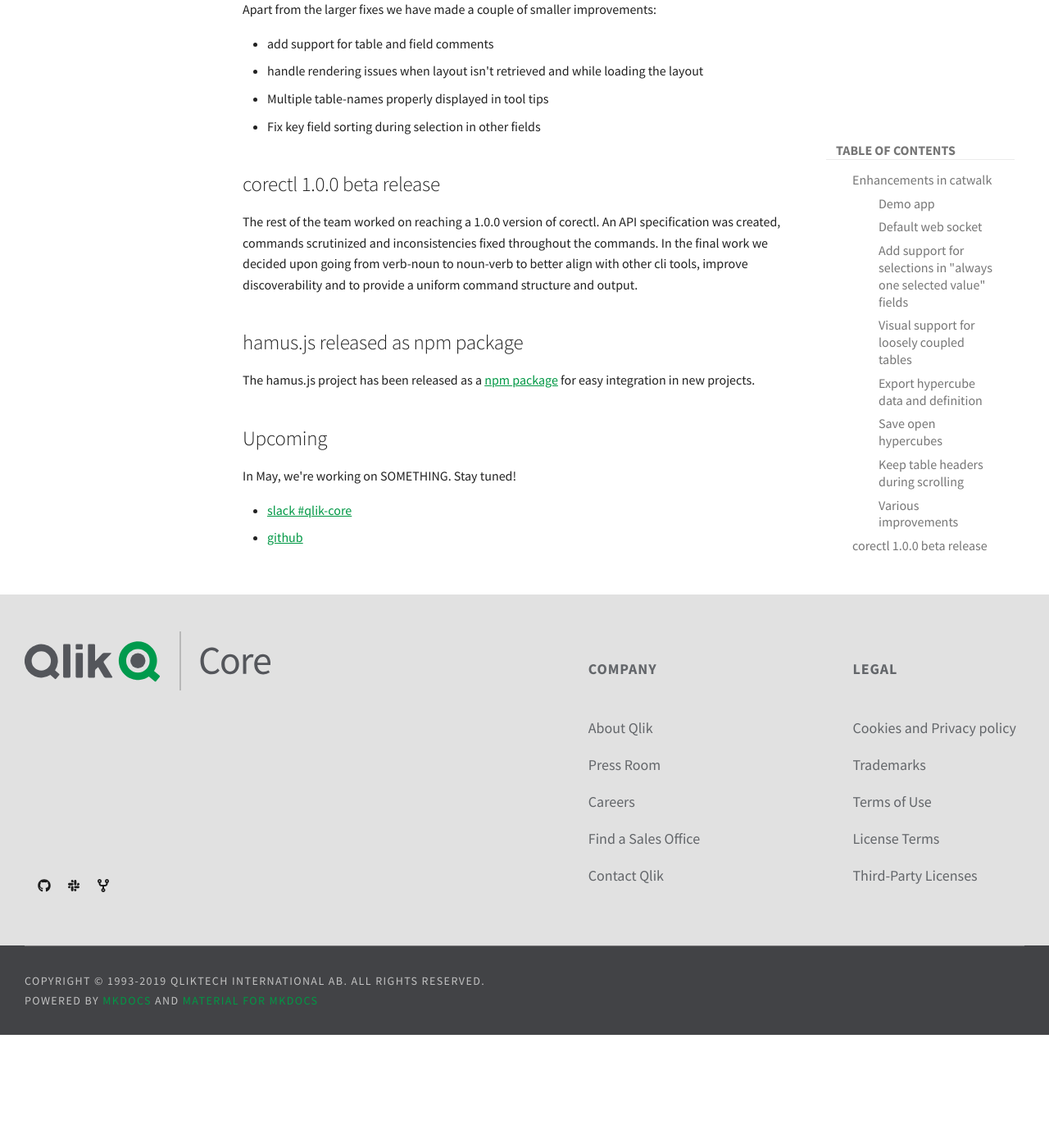
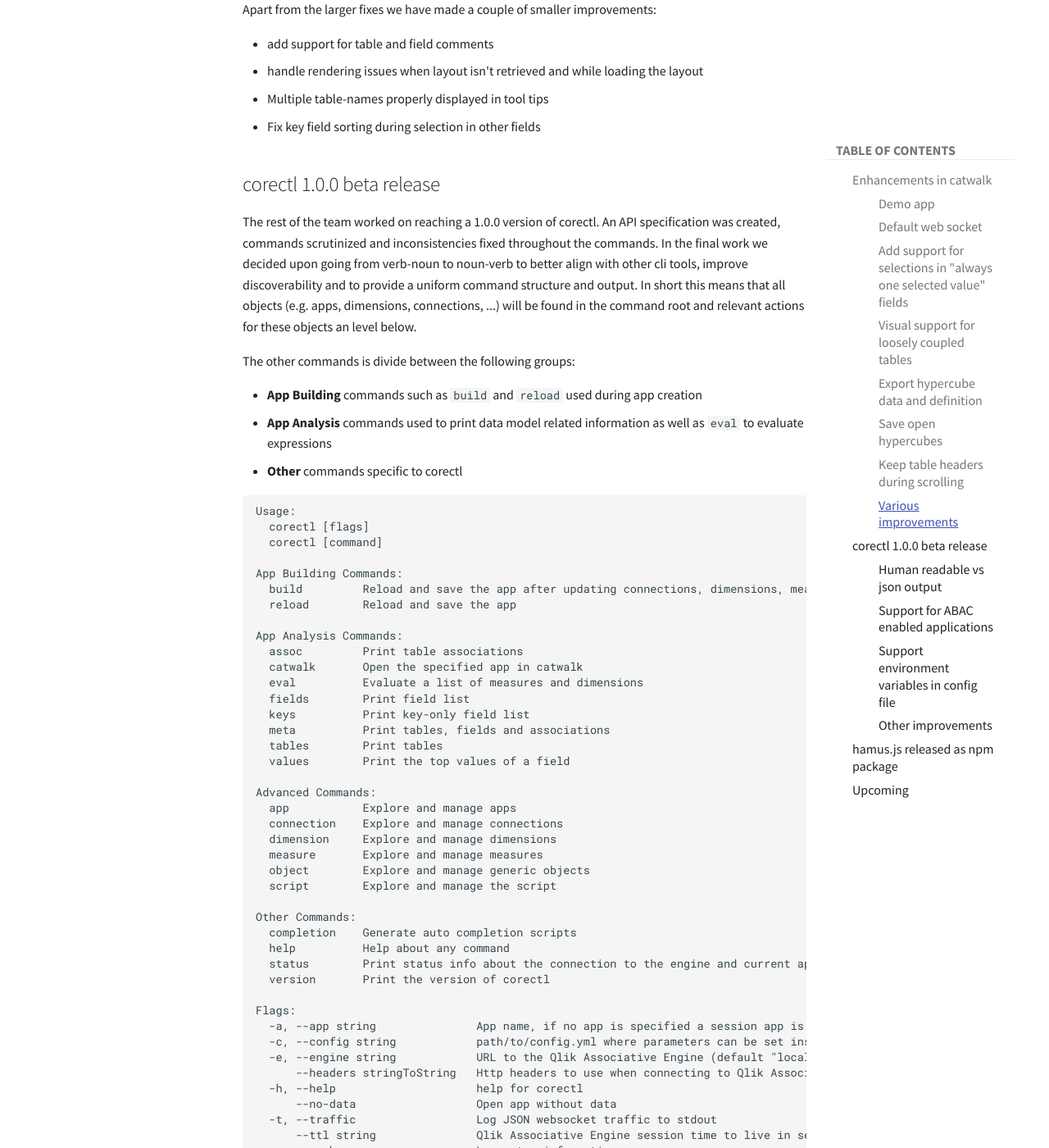
Before and after one commit to qlik-oss/core-website, an MkDocs documentation site: the page built from docs/updates/2019-04.md, in a window 1280 px wide and 1400 px high, scrolled down 4081 px. Shown: the whole window at 82% size. Built offline with MkDocs 1.6.1 and Material for MkDocs 9.7.7, drawn with Linux system fonts in a browser that asks for light colours; comment, search, counter and statistics services are not loaded; before the commit the page ends 5343 px from its top, so only the background shows below that; some of the changed text lies outside the part shown.

Commit message:
Adding corectl info

````diff
--- a/docs/updates/2019-04.md
+++ b/docs/updates/2019-04.md
@@ -72,7 +72,100 @@
 The rest of the team worked on reaching a 1.0.0 version of corectl. An API specification was created, commands
 scrutinized and inconsistencies fixed throughout the commands. In the final work we decided upon going from verb-noun to
 noun-verb to better align with other cli tools, improve discoverability and to provide a uniform command structure and
-output.
+output. In short this means that all objects (e.g. apps, dimensions, connections, ...) will be found in the command root
+and relevant actions for these objects an level below.
+
+The other commands is divide between the following groups:
+
+* **App Building** commands such as `build` and `reload` used during app creation
+* **App Analysis** commands used to print data model related information as well as `eval` to evaluate expressions
+* **Other** commands specific to corectl
+
+```txt
+Usage:
+  corectl [flags]
+  corectl [command]
+
+App Building Commands:
+  build         Reload and save the app after updating connections, dimensions, measures, objects and the script
+  reload        Reload and save the app
+
+App Analysis Commands:
+  assoc         Print table associations
+  catwalk       Open the specified app in catwalk
+  eval          Evaluate a list of measures and dimensions
+  fields        Print field list
+  keys          Print key-only field list
+  meta          Print tables, fields and associations
+  tables        Print tables
+  values        Print the top values of a field
+
+Advanced Commands:
+  app           Explore and manage apps
+  connection    Explore and manage connections
+  dimension     Explore and manage dimensions
+  measure       Explore and manage measures
+  object        Explore and manage generic objects
+  script        Explore and manage the script
+
+Other Commands:
+  completion    Generate auto completion scripts
+  help          Help about any command
+  status        Print status info about the connection to the engine and current app
+  version       Print the version of corectl
+
+Flags:
+  -a, --app string               App name, if no app is specified a session app is used instead
+  -c, --config string            path/to/config.yml where parameters can be set instead of on the command line
+  -e, --engine string            URL to the Qlik Associative Engine (default "localhost:9076")
+      --headers stringToString   Http headers to use when connecting to Qlik Associative Engine (default [])
+  -h, --help                     help for corectl
+      --no-data                  Open app without data
+  -t, --traffic                  Log JSON websocket traffic to stdout
+      --ttl string               Qlik Associative Engine session time to live in seconds (default "30")
+  -v, --verbose                  Log extra information
+```
+
+Among all the changes the following are noteworthy:
+
+### Human readable vs json output
+
+Since we assume corectl will be used interactively and in scripts we default to a human readable table while giving an
+option to go for json output for scripting purposes.
+
+```bash
+corectl -a gdq.qvf measure ls
++-----------+-------+
+|    Id     | Title |
++-----------+-------+
+| measure-1 |       |
++-----------+-------+
+
+vs
+corectl -a gdq.qvf measure ls --json
+[
+  {
+    "qId": "measure-1",
+    "title": ""
+  }
+]
+```
+
+### Support for ABAC enabled applications
+
+### Support environment variables in config file
+
+### Other improvements
+
+Apart from all the larger improvements we have also delivered:
+
+* Open app without data (using the --no-data flag)
+* Add bash completion for rm commands
+* Enforce number of parameters for each command
+* Improved config file by givin informative error messages
+* Handle objects without data, empty prints and entities which can't be found
+* add suggestion on commands on erroneous input
+* add --no-reload flag to avoid reloading during build
 
 ## hamus.js released as npm package
 
````
